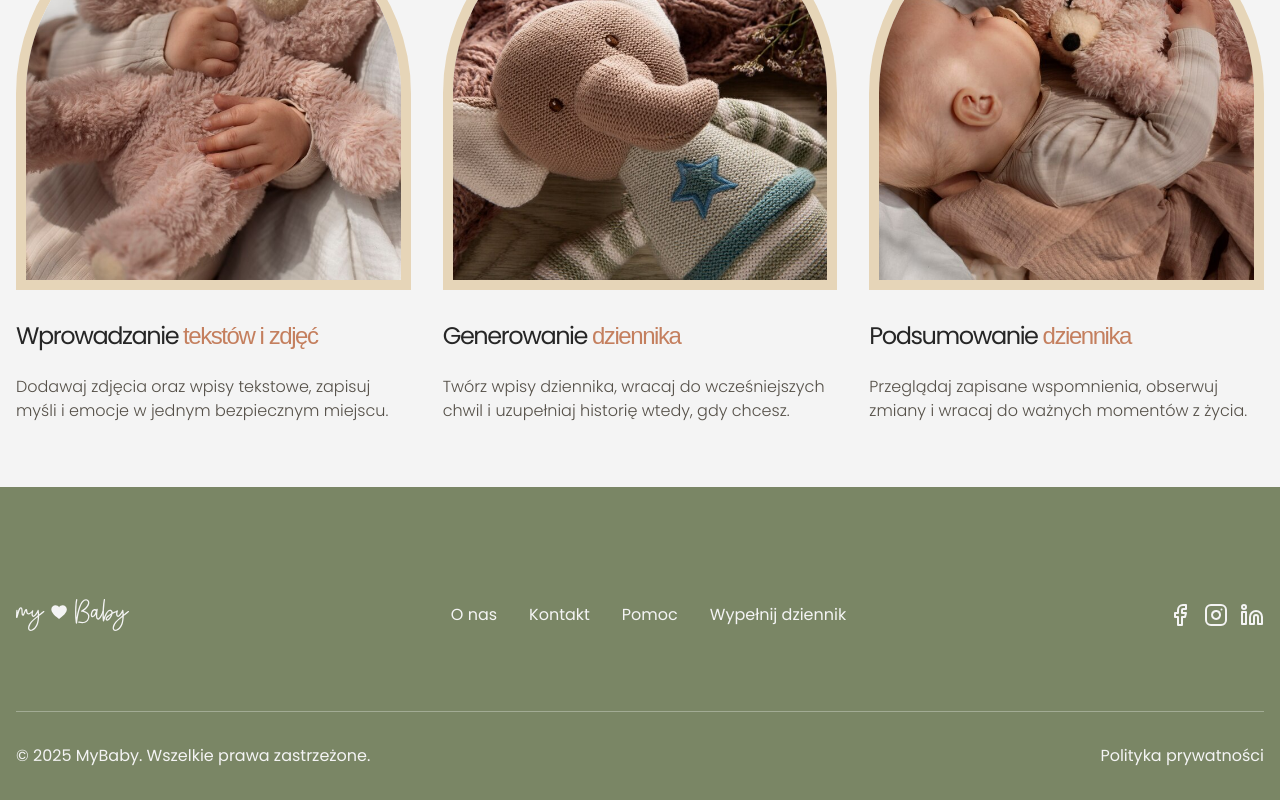
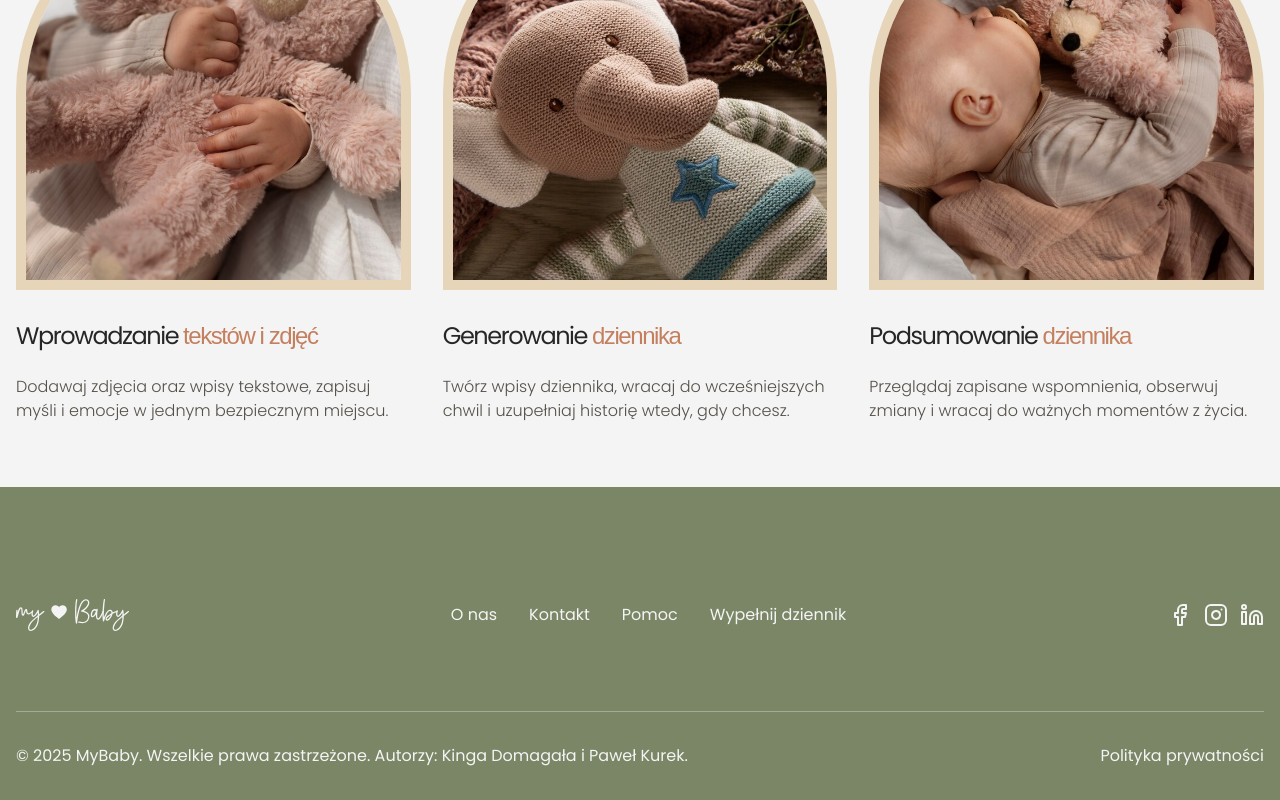
Before and after one commit to KingaDomagala/my-baby, a Next.js app: page / in a window 1280 px wide. Shown: the part 2294-3094 px from the top of the page. Built offline with nearby package versions, Linux system fonts and the light colour scheme; no server answers; a web font is replaced by a local one.

Commit message:
feat: add JSON-LD structured data

```diff
--- a/src/components/Footer/FooterBottom.tsx
+++ b/src/components/Footer/FooterBottom.tsx
@@ -4,7 +4,7 @@ const FooterBottom = () => {
     return (
         <div className="flex flex-col md:flex-row md:items-center gap-6 md:gap-0 justify-between py-8 border-t border-white/30">
             <span>
-                &copy; {new Date().getFullYear()} MyBaby. Wszelkie prawa zastrzeżone.
+                &copy; {new Date().getFullYear()} MyBaby. Wszelkie prawa zastrzeżone. Autorzy: Kinga Domagała i Paweł Kurek.
             </span>
             <Link href="/polityka-prywatnosci">Polityka prywatności</Link>
         </div>
--- a/src/lib/questions.ts
+++ b/src/lib/questions.ts
@@ -278,7 +278,7 @@ export const data: TCategory[] = [
     category_title: "Szkoła i edukacja",
     category_description:
       "Pierwsze lekcje, nowe wyzwania, przyjaźnie i codzienność szkolna.",
-    category_icon: "/school.svg",
+    category_icon: "school.svg",
     questions: [
       {
         question_key: "school_1",
@@ -394,7 +394,7 @@ export const data: TCategory[] = [
     category_title: "Wiadomość na dorosłość",
     category_description:
       "Słowa, które mogą stać się najpiękniejszym prezentem w przyszłości.",
-    category_icon: "/message_for_adulthood.svg",
+    category_icon: "message_for_adulthood.svg",
     questions: [
       {
         question_key: "message_for_adulthood_1",
```
